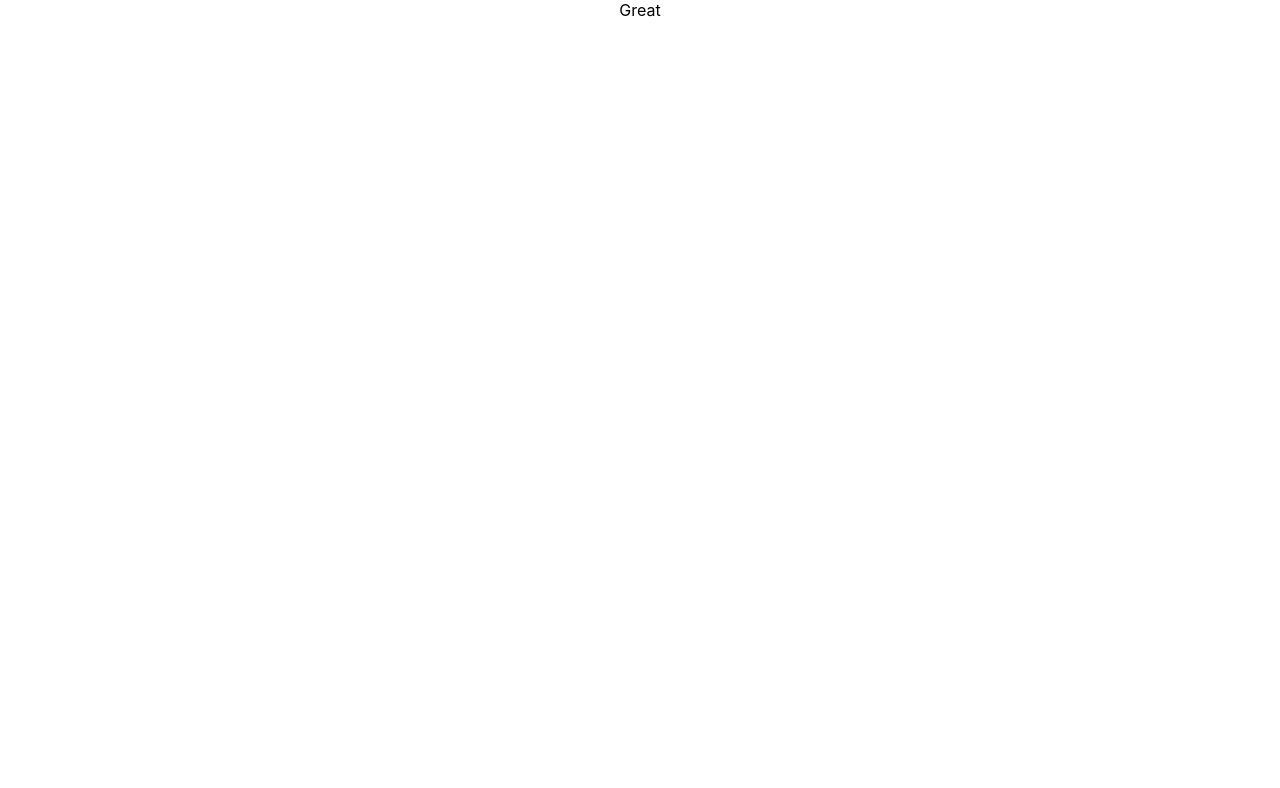
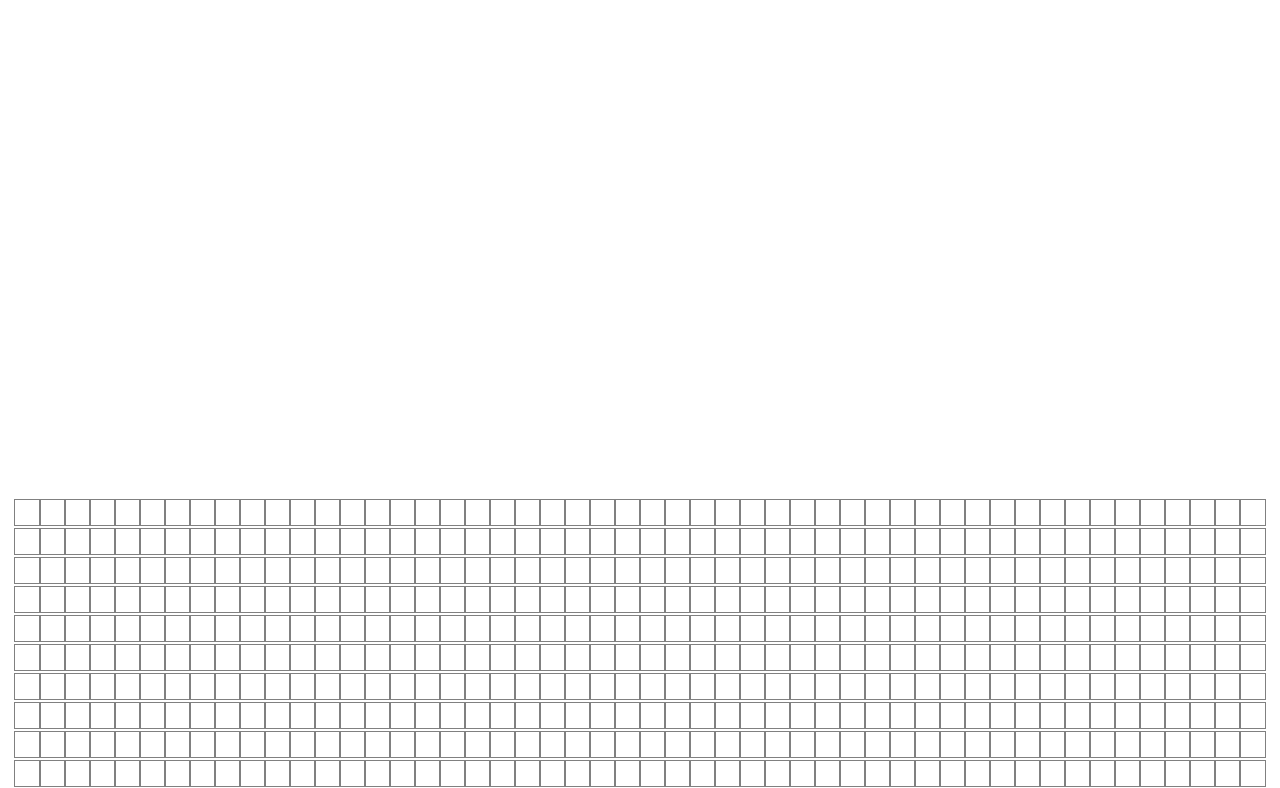
Before and after one commit to Kellogs-77/PathfindingVisualizer, a React (Create React App) app: page / in a window 1280 px wide. Shown: the top 788 px of the page. Built offline with nearby package versions, Linux system fonts and the light colour scheme.

Commit message:
added grid and dijkstra's algo code

```diff
--- a/src/PathfindingVisualizer/Node/Node.css
+++ b/src/PathfindingVisualizer/Node/Node.css
@@ -0,0 +1,12 @@
+.node {
+  width: 25px;
+  height: 25px;
+  outline: 1px solid grey;
+  display: inline-block;
+}
+.node-finish {
+  background-color: red;
+}
+.node-start {
+  background-color: green;
+}
--- a/src/PathfindingVisualizer/Node/Node.jsx
+++ b/src/PathfindingVisualizer/Node/Node.jsx
@@ -10,6 +10,17 @@ export default class Node extends Component {
     }
 
     render() {
-        return  < div className="node"></div>;
+        const {isFinish, isStart} = this.props;
+        const extraClassName = isFinish
+            ? 'node-finish'
+            : isStart
+            ? 'node-start'
+            : '';
+        return  < div className={`node ${extraClassName}`}></div>;
     }
 }
+
+export const DEFAULT_NODE = {
+    row: 0,
+    col: 0,
+};
--- a/src/PathfindingVisualizer/PathfindingVisualizer.css
+++ b/src/PathfindingVisualizer/PathfindingVisualizer.css
@@ -0,0 +1,4 @@
+.grid{
+    margin: 500px 0 0;
+
+}
--- a/src/PathfindingVisualizer/PathfindingVisualizer.jsx
+++ b/src/PathfindingVisualizer/PathfindingVisualizer.jsx
@@ -6,14 +6,53 @@ import './PathfindingVisualizer.css';
 export default class PathfindingVisualizer extends Component {
     constructor(props) {
         super(props);
-        this.state = {};
+        this.state = {
+            nodes: [],
+        };
     }
 
+    componentDidMount() {
+        const nodes = [];
+        for (let row = 0; row < 20; row++){
+            const currentRow = [];
+            for (let col = 0; col < 50; col++){
+                const currentNode = {
+                    col,
+                    row,
+                    isStart: row === 10 && col === 5,
+                    isFinish: row === 10 && col === 45,
+                };
+                currentRow.push(currentNode);
+            }
+            nodes.push(currentRow);
+        }
+        this.setState({nodes});
+    }
+
+
     render () {
+        const {nodes} = this.state;
+        console.log(nodes);
+
         return (
-            <div>
-            Great
-            <Node></Node>
+            <div className ="grid">
+            {nodes.map((row, rowIdx) => {
+                return (
+                    <div key ={rowIdx}>
+                        {row.map((node, nodeIdx) => {
+                            const {isStart, isFinish} = node;
+                            return (
+                                <Node
+                                    key={nodeIdx}
+                                    isStart ={isStart}
+                                    isFinish={isFinish}
+                                    test = {'foo'}
+                                    test={'kappa'}></Node>
+                            );
+                        })}
+                    </div>
+                );
+            })}
             </div>
         );
     }
```
Also changed, not shown: src/algorithims/dijkstra.js (added, +45 -0 lines), 1 other file (tests, documents, lock files or other folders).
